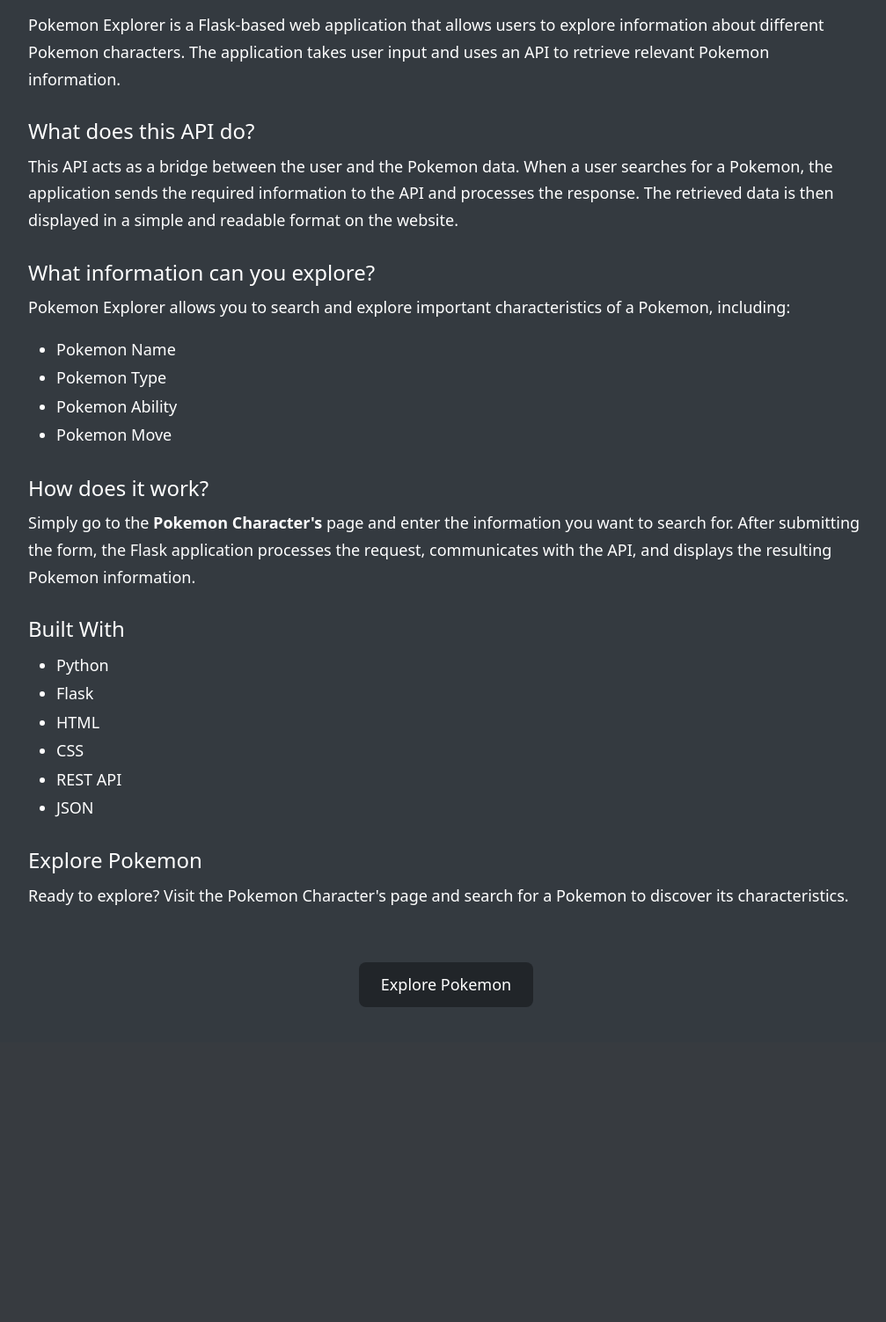
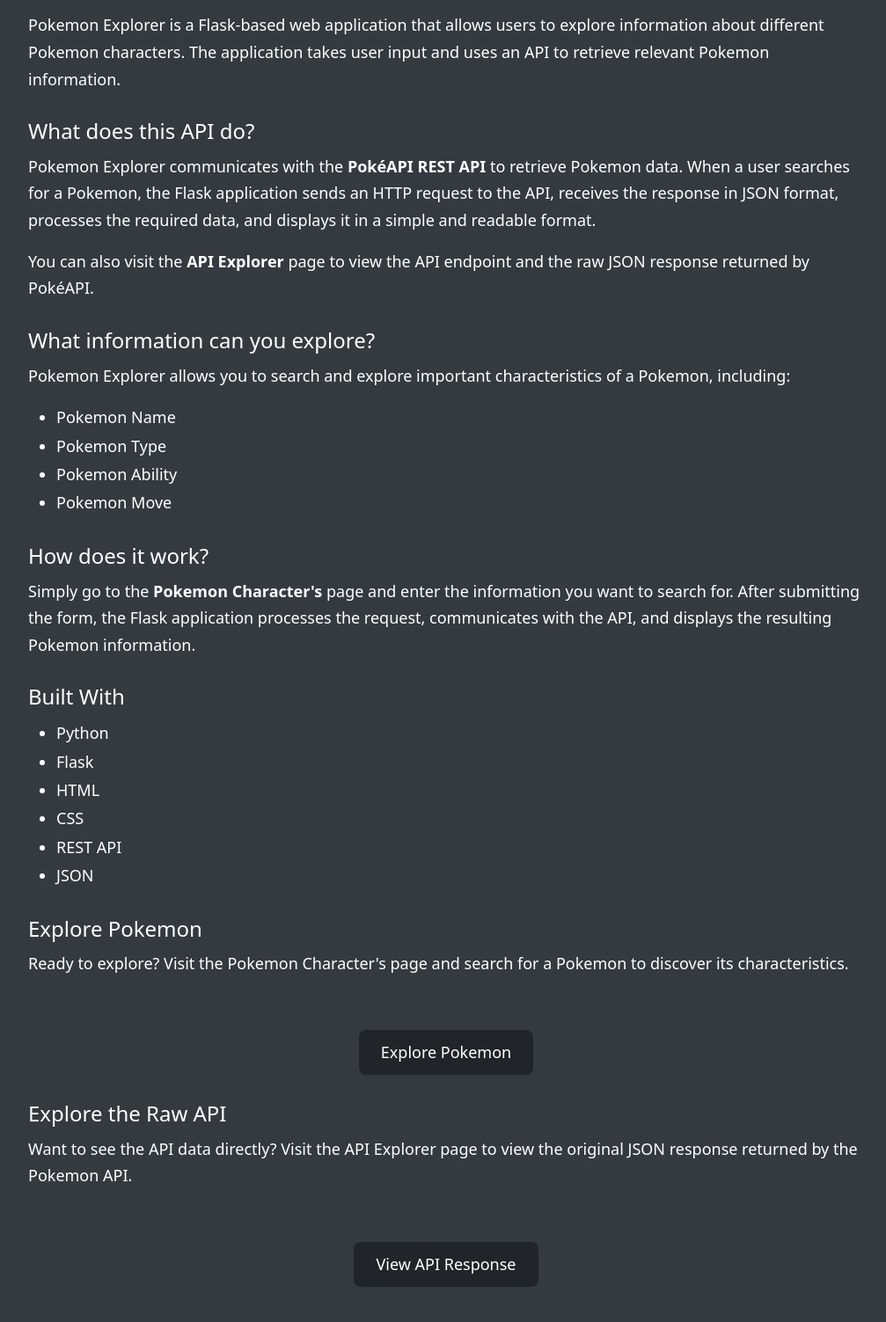
Before and after one commit to pratyushmishra9920-ship-it/Pokemon_Explorer, a Flask app: page / in a window 1280 px wide. Shown: the part 650-2153 px from the top of the page at 88% size, without its empty margins (133-1140 px from the left). Before the commit the page ends 1795 px from the top, so only its background shows below. Run offline with Flask 3, Linux system fonts and the light colour scheme.

Commit message:
Update home_page.html

```diff
--- a/application/templates/home_page.html
+++ b/application/templates/home_page.html
@@ -100,11 +100,17 @@
             <h3>What does this API do?</h3>
 
             <p>
-                This API acts as a bridge between the user and the Pokemon data.
-                When a user searches for a Pokemon, the application sends the
-                required information to the API and processes the response.
-                The retrieved data is then displayed in a simple and readable
-                format on the website.
+                Pokemon Explorer communicates with the
+                <strong>PokéAPI REST API</strong> to retrieve Pokemon data.
+                When a user searches for a Pokemon, the Flask application sends
+                an HTTP request to the API, receives the response in JSON format,
+                processes the required data, and displays it in a simple and
+                readable format.
+            </p>
+
+            <p>
+                You can also visit the <strong>API Explorer</strong> page to view
+                the API endpoint and the raw JSON response returned by PokéAPI.
             </p>
 
 
@@ -161,6 +167,19 @@
                 </a>
             </div>
 
+            <h3>Explore the Raw API</h3>
+
+            <p>
+                Want to see the API data directly? Visit the API Explorer page
+                to view the original JSON response returned by the Pokemon API.
+            </p>
+
+            <div class="explore-button-container">
+                <a href="/rawapi" class="explore-button">
+                    View API Response
+                </a>
+            </div>
+
         </div>
 
     </div>
```
